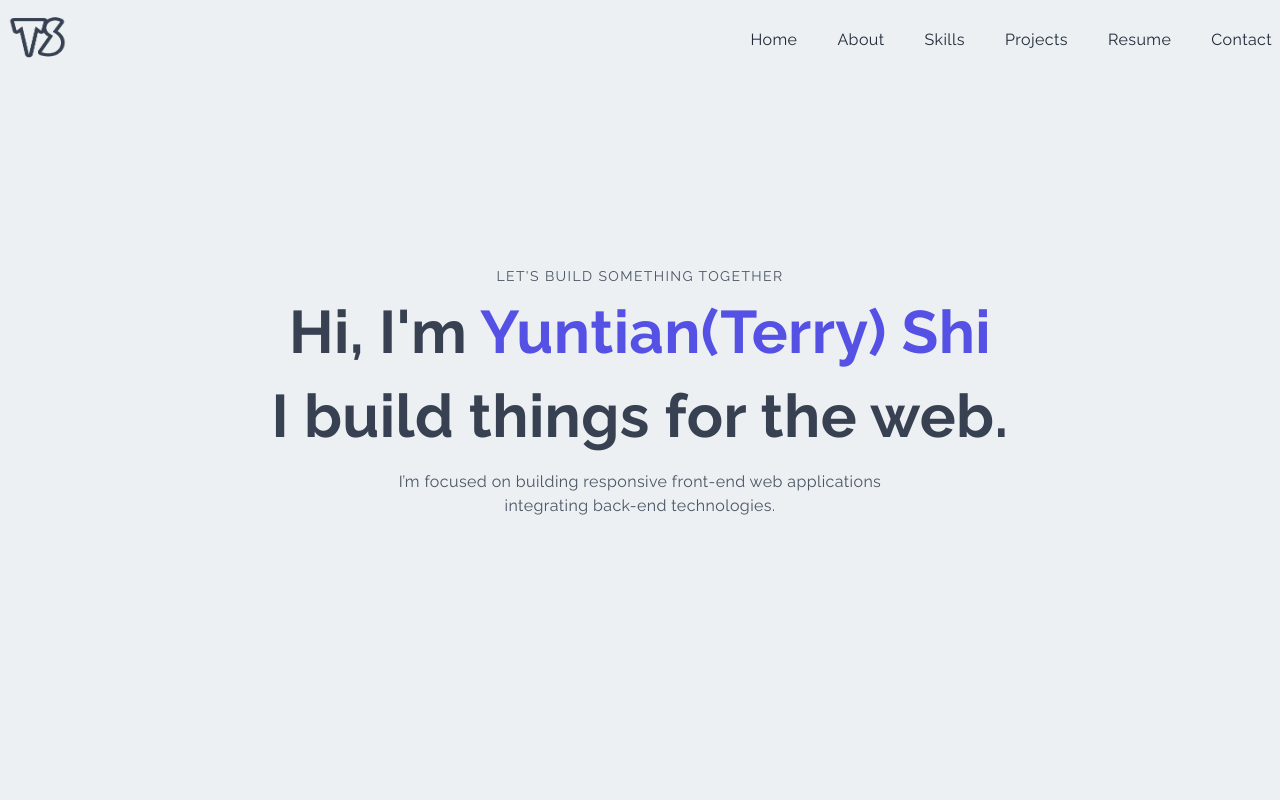
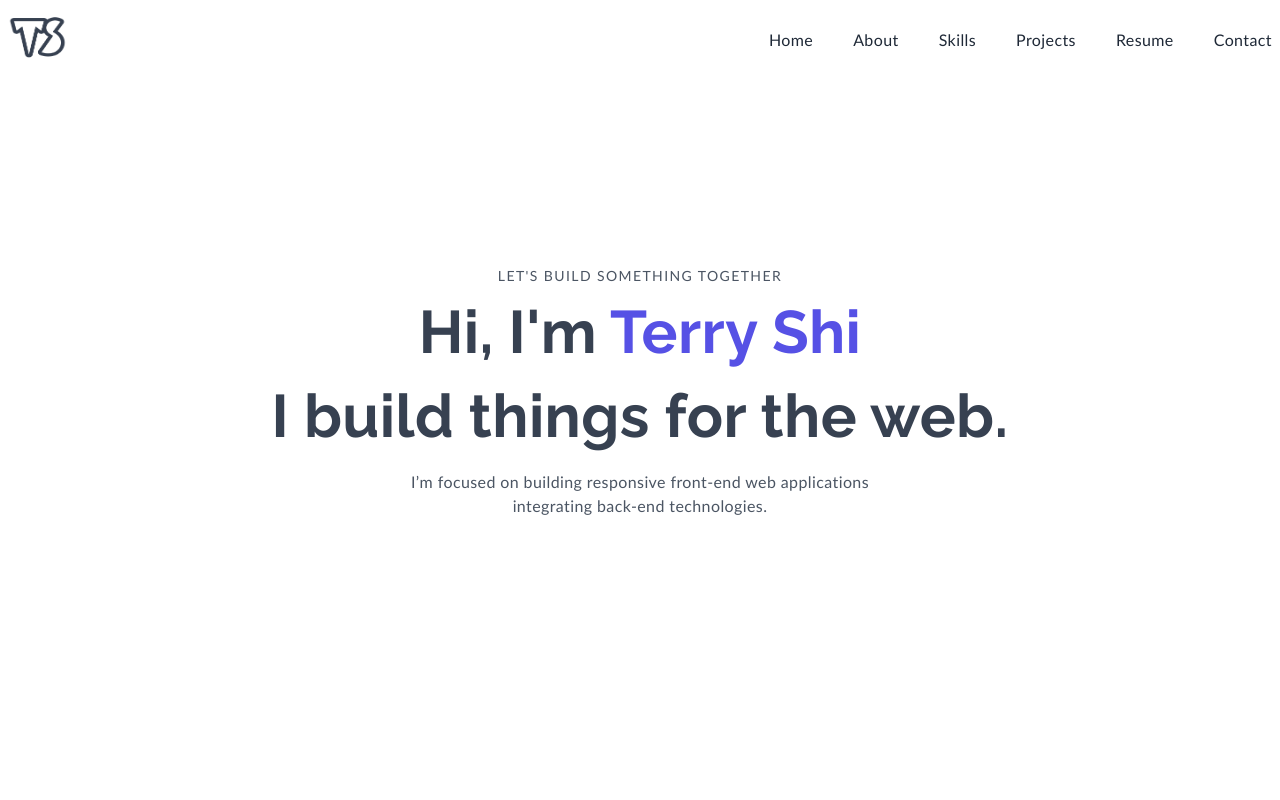
Before and after one commit to YuntianYT/portfolio-nextjs, a Next.js app: page / in a window 1280 px wide. Shown: the top 800 px of the page. Built offline with nearby package versions, Linux system fonts and the light colour scheme.

Commit message:
rename and color

```diff
--- a/components/Contact.jsx
+++ b/components/Contact.jsx
@@ -14,7 +14,7 @@ const Contact = () => {
         <div className='w-full h-[500px] shadow-2xl shadow-gray-400 rounded-xl p-4'>
           <div className='flex flex-col justify-center items-center lg:p-4 h-full '>
             <div>
-              <h2 className='py-2'>Yuntian Shi </h2>
+              <h2 className='py-2'>Terry Shi </h2>
             </div>
             <div>
               <p>Software Developer</p>
--- a/components/Main.jsx
+++ b/components/Main.jsx
@@ -9,8 +9,7 @@ const Main = () => {
             LET&#39;S BUILD SOMETHING TOGETHER
           </p>
           <h1 className='py-4 text-gray-700'>
-            Hi, I&#39;m{' '}
-            <span className='text-[#5651e5]'> Yuntian(Terry) Shi</span>
+            Hi, I&#39;m <span className='text-[#5651e5]'> Terry Shi</span>
           </h1>
           <h1 className='py-2  text-gray-700'>I build things for the web.</h1>
           <p className='py-4 text-gray-600 sm:max-w-[70%] m-auto'>
--- a/components/Navbar.jsx
+++ b/components/Navbar.jsx
@@ -10,7 +10,7 @@ import NavLogo from '../public/assets/navLogo.png';
 const Navbar = () => {
   const [nav, setNav] = useState(false);
   const [shadow, setShadow] = useState(false);
-  const [navBg, setNavBg] = useState('#ecf0f3');
+  const [navBg, setNavBg] = useState('#fff');
   const [linkColor, setLinkColor] = useState('#1f2937');
   // const [position, setPosition] = useState('fixed')
   // const router = useRouter();
--- a/pages/index.js
+++ b/pages/index.js
@@ -9,7 +9,7 @@ export default function Home() {
   return (
     <div>
       <Head>
-        <title>Yuntian Shi | Software Developer</title>
+        <title>Terry Shi | Software Developer</title>
         <meta
           name='description'
           content='I’m a front-end web developer specializing in building (and occasionally designing) exceptional digital experiences.'
--- a/pages/resume.jsx
+++ b/pages/resume.jsx
@@ -6,7 +6,7 @@ const resume = () => {
   return (
     <>
       <Head>
-        <title>Yuntian | Resume</title>
+        <title>Terry | Resume</title>
         <meta
           name='description'
           content='I’m a front-end web developer specializing in building (and occasionally designing) exceptional digital experiences.'
@@ -17,7 +17,7 @@ const resume = () => {
       <div className='max-w-[940px] mx-auto p-2 pt-[120px]'>
         <h2 className='text-center'>Resume</h2>
         <div className='bg-[#d0d4d6] my-4 p-4 w-full flex justify-between items-center'>
-          <h2 className='text-center'>Yuntian Shi</h2>
+          <h2 className='text-center'>Terry Shi</h2>
           <div className='flex'>
             <a
               href='https://www.linkedin.com/in/yuntianshi/'
--- a/styles/globals.css
+++ b/styles/globals.css
@@ -1,37 +1,42 @@
 @tailwind base;
 @tailwind components;
 @tailwind utilities;
-
 
 @import url('https://fonts.googleapis.com/css2?family=Raleway:wght@100;200;300;400;500;600;700;800;900&display=swap');
 
 html {
   scroll-behavior: smooth;
-  font-family: 'Raleway', sans-serif;
+  font-family: 'Trebuchet MS', 'Lucida Sans Unicode', 'Lucida Grande',
+    'Lucida Sans', Arial, sans-serif;
 }
 
 @layer base {
   body {
-    @apply bg-[#ecf0f3] text-[#1f2937] tracking-wide
+    @apply bg-[#ffffff] text-[#1f2937] tracking-wide;
   }
 
-  h1, h2, h3, h4, h5, h6 {
-    @apply font-bold
+  h1,
+  h2,
+  h3,
+  h4,
+  h5,
+  h6 {
+    @apply font-bold;
   }
 
   h1 {
-    @apply text-4xl sm:text-5xl md:text-6xl font-[Raleway]
+    @apply text-4xl sm:text-5xl md:text-6xl font-[Raleway];
   }
 
   h2 {
-    @apply text-3xl sm:text-4xl
+    @apply text-3xl sm:text-4xl;
   }
 
   li {
-    @apply cursor-pointer
+    @apply cursor-pointer;
   }
 
   button {
-    @apply shadow-xl shadow-gray-400 rounded-xl uppercase bg-gradient-to-r from-[#5651e5] to-[#709dff] text-white
+    @apply shadow-xl shadow-gray-400 rounded-xl uppercase bg-gradient-to-r from-[#5651e5] to-[#709dff] text-white;
   }
 }
```
Also changed, not shown: styles/.eslintrc.json (added).
